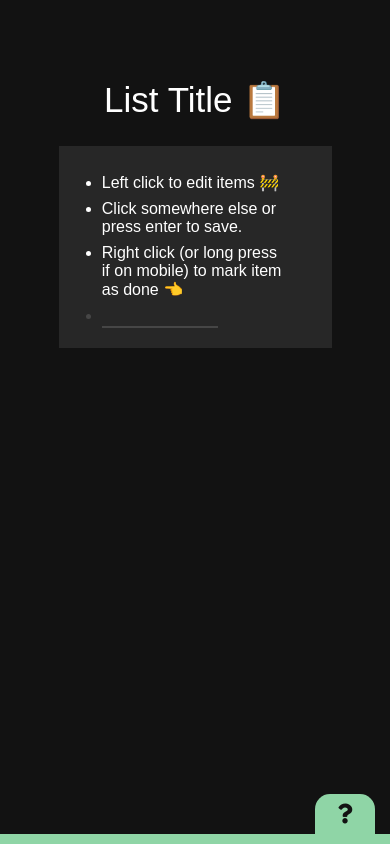
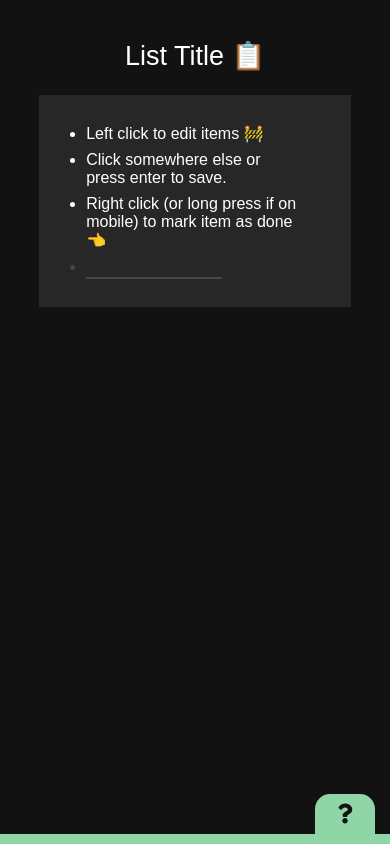
Before and after one commit to lzukanovic/Checklist, a plain HTML site: page index.html in a window 390 px wide. Drawn offline with nearby package versions, Linux system fonts and the light colour scheme; a web font is replaced by a local one.

Commit message:
Added slight text alignment fixes

```diff
--- a/script.js
+++ b/script.js
@@ -2,10 +2,6 @@
 // TODO: deleting checked items from array, but visually getting rid of them after some time
 // TODO: saving array locally to client
 
-// TODO: improve styling
-//          - title font size
-//          - title text aligment
-//          - sizes and spacing for larger devices
 // TODO: fix bullet move for single line with emoji
 
 var items = (function () {
--- a/style.css
+++ b/style.css
@@ -69,15 +69,15 @@ body {
 
 .content {
     flex: 1 0 auto;
-    margin-bottom: 20px;
+    margin-bottom: 20px; /* spacing from footer */
 }
 
 /*
 *   TITLE
 */
 .list-title {
-    margin: 80px 0 25px 0;
-    font-size: 45px;
+    margin: 80px 0 2% 0;
+    font-size: 41px;
     display: flex;
     justify-content: center;
 }
@@ -103,7 +103,7 @@ body {
     /* color: var(--text-color); */
     clip-path: inset(0 100%);
     display: initial;
-    font-size: 45px;
+    font-size: 41px;
     overflow: hidden;
     text-align: left;
     transition: clip-path 0.2s ease-out;
@@ -139,6 +139,10 @@ li {
 
 li:first-child {
     margin-top: 3%;
+}
+
+li:last-child {
+    margin-bottom: 3%;
 }
 
 li > div {
@@ -249,6 +253,7 @@ footer {
 p {
     margin: 0;
     /* font-weight: 500; */
+    padding: 0 20px;
 }
 
 .copyright {
@@ -264,6 +269,14 @@ p {
 *   RESPONSIVE
 */
 @media only screen and (max-width: 1350px) {
+    .list-title {
+        font-size: 39px;
+    }
+
+    .list-title.edit textarea {
+        font-size: 39px;
+    }
+
     .list {
         margin: 0 30% 0 30%;
     }
@@ -271,11 +284,12 @@ p {
 
 @media only screen and (max-width: 1000px) {
     .list-title {
-        font-size: 40px;
+        font-size: 37px;
+        margin: 50px 0 3% 0;
     }
 
     .list-title.edit textarea {
-        font-size: 40px;
+        font-size: 37px;
     }
 
     .list {
@@ -284,8 +298,21 @@ p {
 }
 
 @media only screen and (max-width: 800px) {
+    .list-title {
+        font-size: 35px;
+    }
+
+    .list-title div {
+        margin: 0 20%;
+    }
+
+    .list-title.edit textarea {
+        font-size: 35px;
+        width: 60%;
+    }
+
     .list {
-        margin: 0 20% 0 20%;
+        margin: 0 20%;
     }
 
     ul {
@@ -299,15 +326,39 @@ p {
 
 @media only screen and (max-width: 600px) {
     .list-title {
-        font-size: 35px;
+        font-size: 32px;
+        margin: 50px 0 6% 0;
     }
 
     .list-title.edit textarea {
-        font-size: 35px;
+        font-size: 32px;
     }
 
     .list {
         margin: 0 15% 0 15%;
+    }
+
+    ul {
+        font-size: 16px;
+    }
+
+    .new-li {
+        min-height: 19px;
+    }
+}
+
+@media only screen and (max-width: 450px) {
+    .list-title {
+        font-size: 27px;
+        margin: 40px 0 6% 0;
+    }
+
+    .list-title.edit textarea {
+        font-size: 27px;
+    }
+
+    .list {
+        margin: 0 10% 0 10%;
     }
 
     ul {
```
